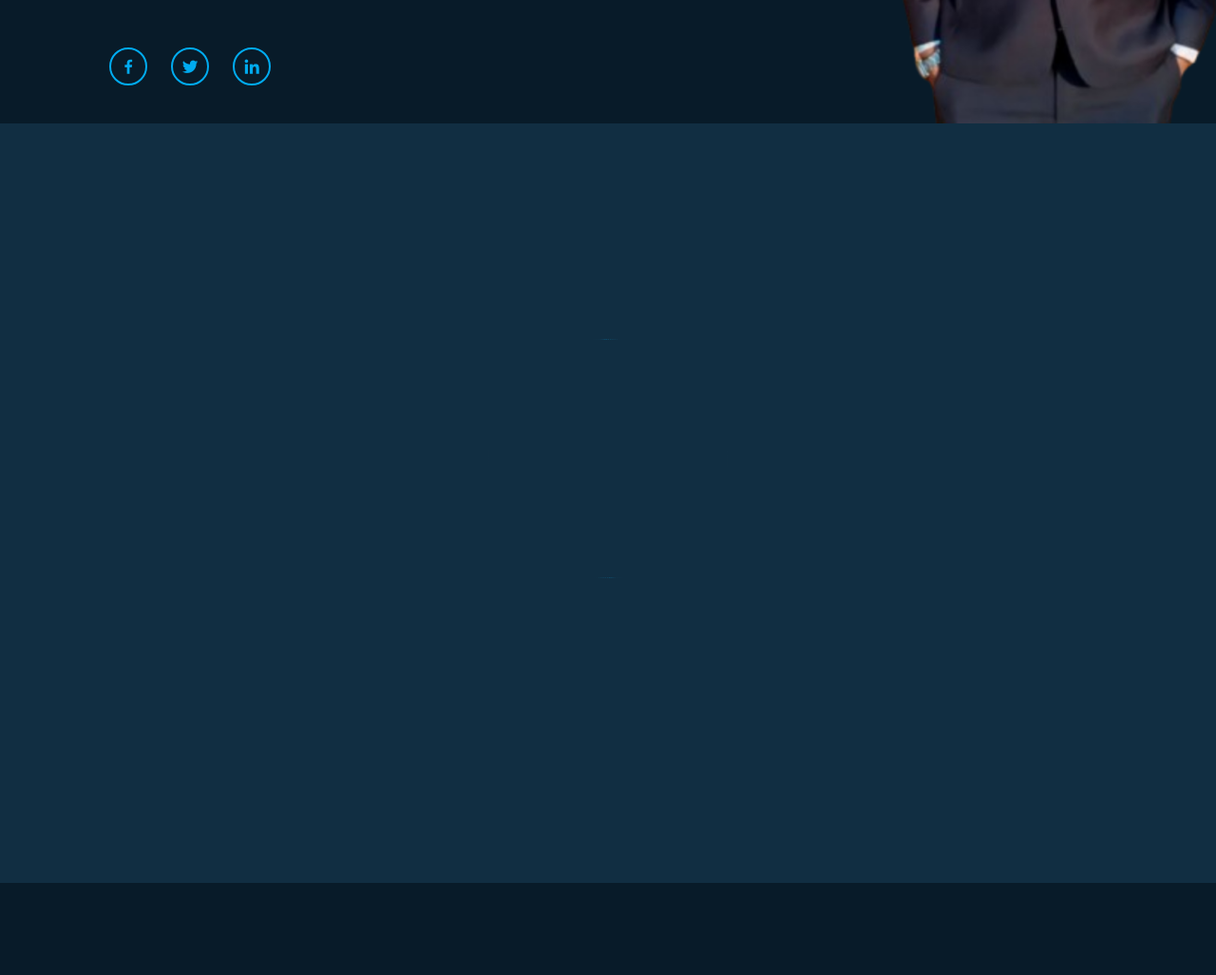
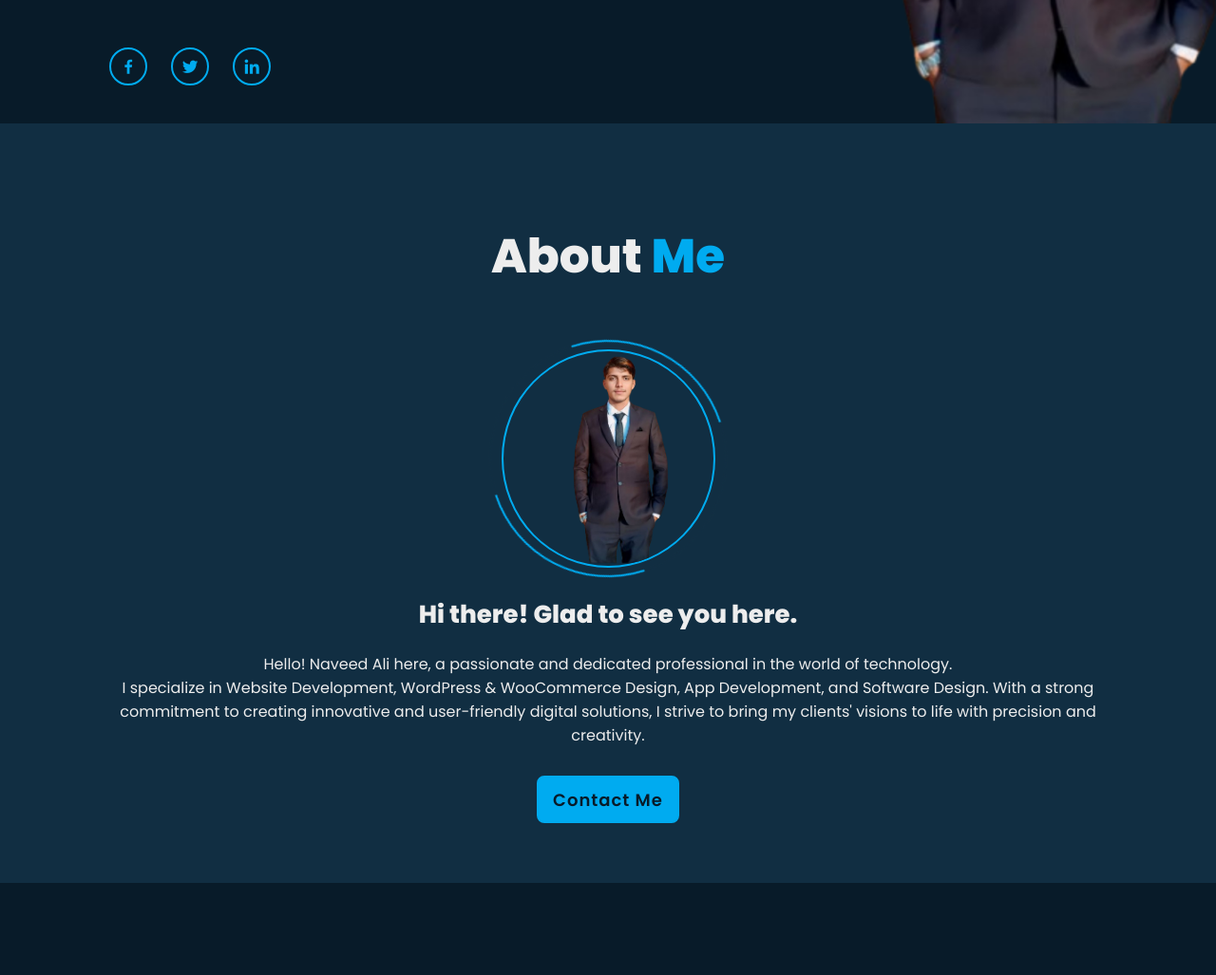
Before and after one commit to Naveed-Ali36/Naveed_Ali, a PHP site: page / in a window 1280 px wide. Shown: the part 670-1697 px from the top of the page at 95% size. Run offline with PHP 8.4, Linux system fonts and the light colour scheme.

Commit message:
Update style.css

```diff
--- a/style.css
+++ b/style.css
@@ -733,7 +733,7 @@ span {
     top: 0;
     right: 0;
     width: 100%;
-    height: 100%;
+/*     height: 100%; */
     background: var(--bg-color);
     z-index: 98;
 }
```
